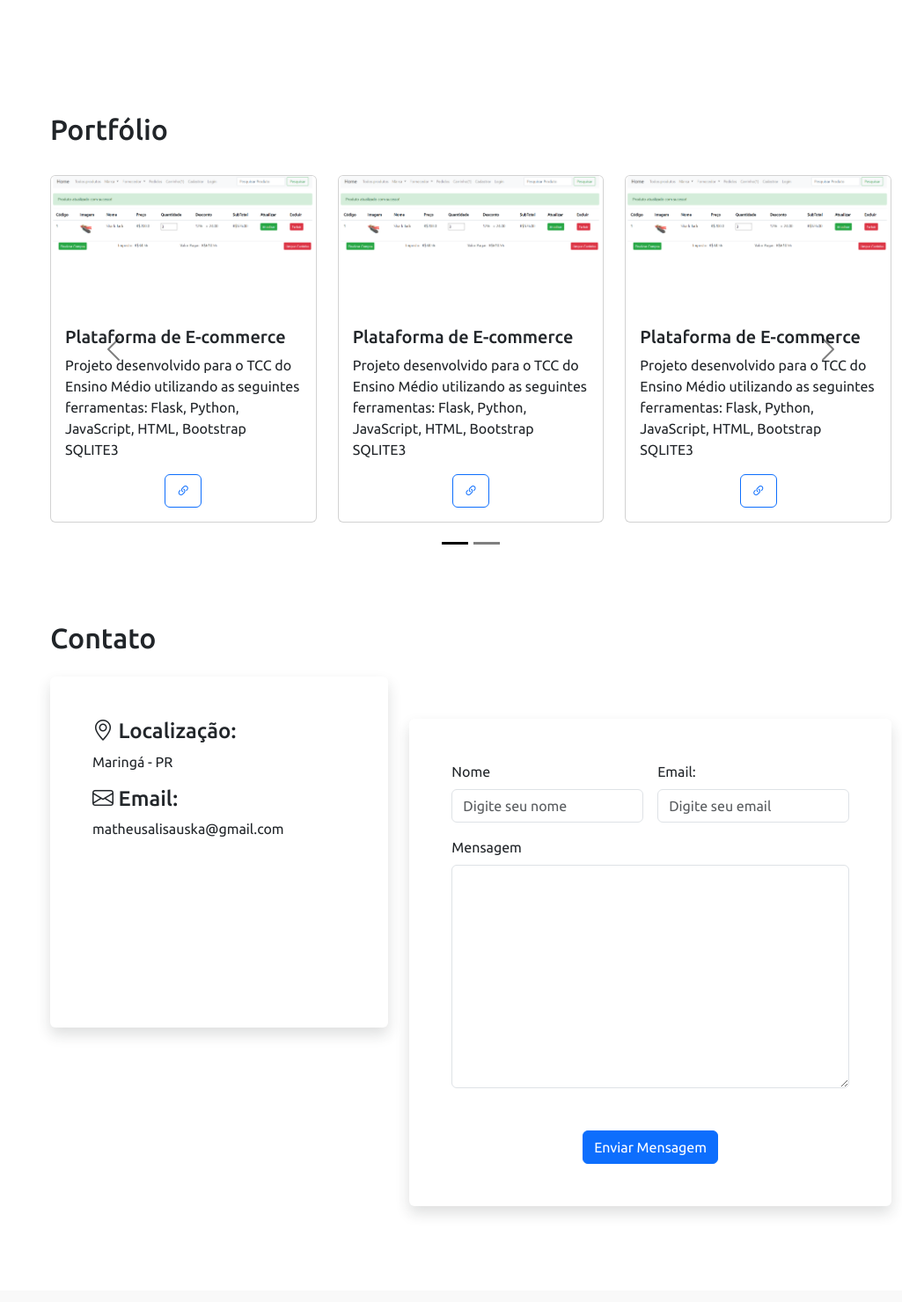
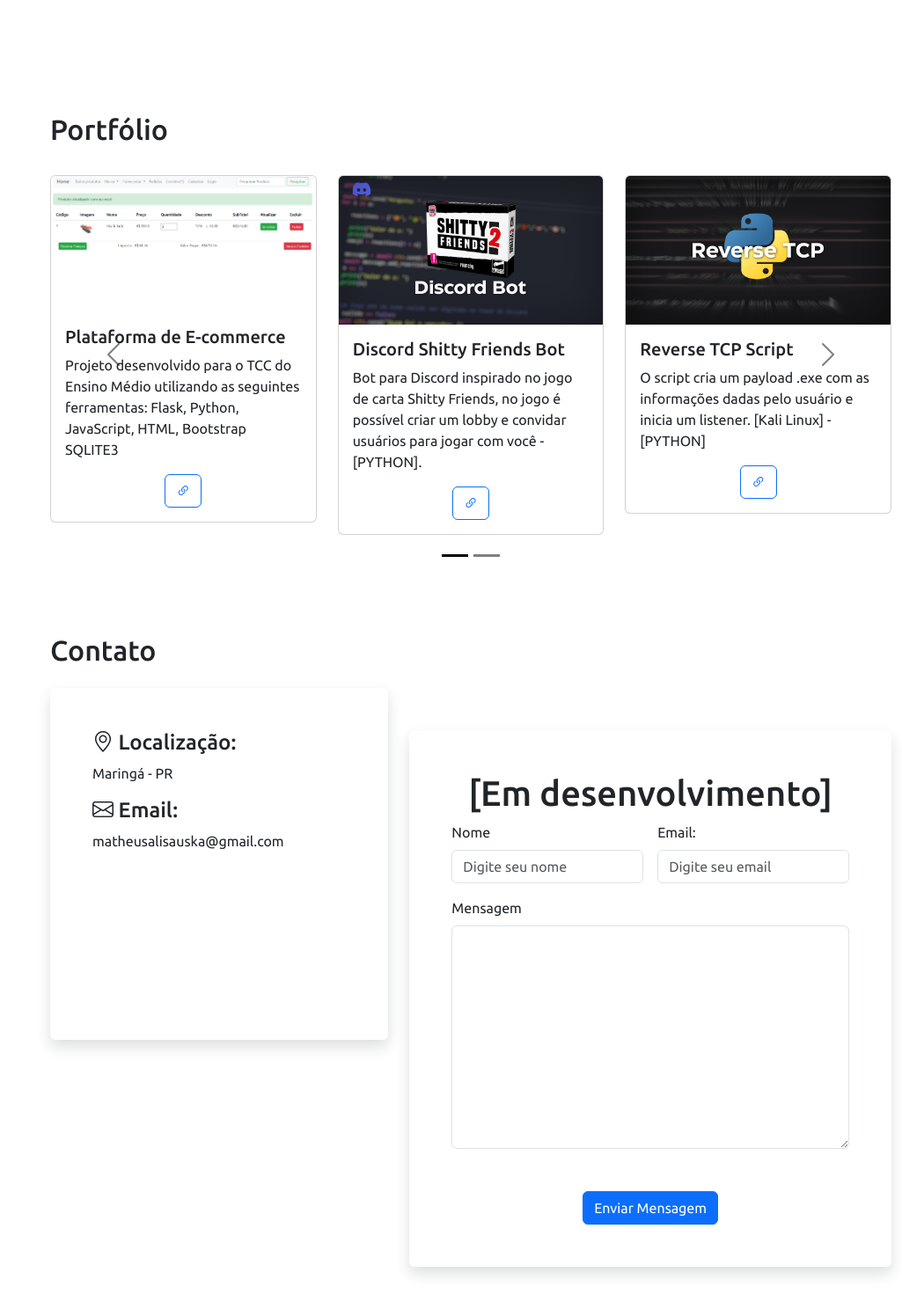
Before and after one commit to matheusalisauska/Meu-Portifolio, a Python web app: template templates/index.html in a window 1280 px wide. Shown: the part 2725-4205 px from the top of the page at 88% size, without its empty margins (255-1280 px from the left). Before the commit the page ends 4103 px from the top, so only its background shows below. Run offline with Jinja, Linux system fonts and the light colour scheme; the template is opened without the code that fills it, so the values that code supplies are empty; some libraries are stand-ins or nearby versions; grey boxes are pictures that could not be loaded.

Commit message:
Alteração nos Portfólios

```diff
--- a/templates/index.html
+++ b/templates/index.html
@@ -256,13 +256,14 @@
                             </div>
                             <div class="col">
                               <div class="card">
-                                <img src="../static/img/loja.PNG" class="card-img-top" alt="...">
+                                <img src="../static/img/discord_bot_logo.png" class="card-img-top" alt="...">
                                 <div class="card-body">
-                                  <h5 class="card-title">Plataforma de E-commerce</h5>
-                                  <p class="card-text">Projeto desenvolvido para o TCC do Ensino Médio utilizando as seguintes ferramentas: Flask, Python,
-                                     JavaScript, HTML, Bootstrap SQLITE3</p>
+                                  <h5 class="card-title">Discord Shitty Friends Bot</h5>
+                                  <p class="card-text">Bot para Discord inspirado no jogo de carta Shitty Friends, no jogo é possível criar um lobby e convidar usuários para jogar
+                                    com você - [PYTHON].
+                                  </p>
                                      <div class="d-flex justify-content-center">
-                                        <a href="https://github.com/matheusalisauska/tccEcommerce" target="_blank"
+                                        <a href="https://github.com/matheusalisauska/shitty-frinds" target="_blank"
                                         class="btn btn-outline-primary"><i class="bi bi-link-45deg"></i></a>
                                      </div>
                                 </div>
@@ -270,13 +271,12 @@
                             </div>
                             <div class="col">
                               <div class="card">
-                                <img src="../static/img/loja.PNG" class="card-img-top" alt="...">
+                                <img src="../static/img/reverse_tcp.png" class="card-img-top" alt="...">
                                 <div class="card-body">
-                                  <h5 class="card-title">Plataforma de E-commerce</h5>
-                                  <p class="card-text">Projeto desenvolvido para o TCC do Ensino Médio utilizando as seguintes ferramentas: Flask, Python,
-                                     JavaScript, HTML, Bootstrap SQLITE3</p>
+                                  <h5 class="card-title">Reverse TCP Script</h5>
+                                  <p class="card-text">O script cria um payload .exe com as informações dadas pelo usuário e inicia um listener. [Kali Linux] - [PYTHON]</p>
                                      <div class="d-flex justify-content-center">
-                                        <a href="https://github.com/matheusalisauska/tccEcommerce" target="_blank"
+                                        <a href="https://github.com/matheusalisauska/reverce_tcp" target="_blank"
                                         class="btn btn-outline-primary"><i class="bi bi-link-45deg"></i></a>
                                 </div>
                               </div>
@@ -293,26 +293,24 @@
                         <div class="row row-cols-1 row-cols-md-3 g-4">
                             <div class="col">
                               <div class="card">
-                                <img src="../static/img/loja.PNG" class="card-img-top" alt="...">
+                                <img src="../static/img/amigo_secreto.png" class="card-img-top" alt="...">
                                 <div class="card-body">
-                                  <h5 class="card-title">Plataforma de E-commerce</h5>
-                                  <p class="card-text">Projeto desenvolvido para o TCC do Ensino Médio utilizando as seguintes ferramentas: Flask, Python,
-                                     JavaScript, HTML, Bootstrap SQLITE3</p>
+                                  <h5 class="card-title">Amigo Secreto</h5>
+                                  <p class="card-text">Script feito para organizar amigos secretos em Python.</p>
                                      <div class="d-flex justify-content-center">
-                                        <a href="https://github.com/matheusalisauska/tcc-ecommerce/tree/master" target="_blank" class="btn btn-outline-primary"><i class="bi bi-link-45deg"></i></a>
+                                        <a href="https://github.com/matheusalisauska/amigo_secreto" target="_blank" class="btn btn-outline-primary"><i class="bi bi-link-45deg"></i></a>
                                      </div>
                                 </div>
                               </div>
                             </div>
                             <div class="col">
                               <div class="card">
-                                <img src="../static/img/loja.PNG" class="card-img-top" alt="...">
+                                <img src="../static/img/login.PNG" class="card-img-top" alt="...">
                                 <div class="card-body">
-                                  <h5 class="card-title">Plataforma de E-commerce</h5>
-                                  <p class="card-text">Projeto desenvolvido para o TCC do Ensino Médio utilizando as seguintes ferramentas: Flask, Python,
-                                     JavaScript, HTML, Bootstrap SQLITE3</p>
+                                  <h5 class="card-title">Sistema de Login</h5>
+                                  <p class="card-text">Sistema simples de cadastro e login desenvolido em Python.</p>
                                      <div class="d-flex justify-content-center">
-                                        <a href="https://github.com/matheusalisauska/tccEcommerce" target="_blank"
+                                        <a href="https://github.com/matheusalisauska/login" target="_blank"
                                         class="btn btn-outline-primary"><i class="bi bi-link-45deg"></i></a>
                                      </div>
                                 </div>
@@ -380,9 +378,10 @@
 
                     <div class="col-md-7 mt-5">
                         <div class="card p-5 h-100 shadow border-0" data-anime="left">
-
+                          <h1 class="d-flex justify-content-center"> [Em desenvolvimento]</h1>
                             <form class="row g-3">
                                 <div class="col-md-6">
+
                                   <label for="nome" class="form-label">Nome</label>
                                   <input type="text" class="form-control" id="nome" name="nome" placeholder="Digite seu nome">
                                 </div>
```
Also changed, not shown: static/img/amigo_secreto.png (added), static/img/amigos de merda.PNG (added), static/img/discord-logo-5-1.png (added), static/img/discord_bot_logo.png (added), static/img/friends.png (added), static/img/login.PNG (added), static/img/reverse_tcp.png (added), static/img/script.PNG (added).
